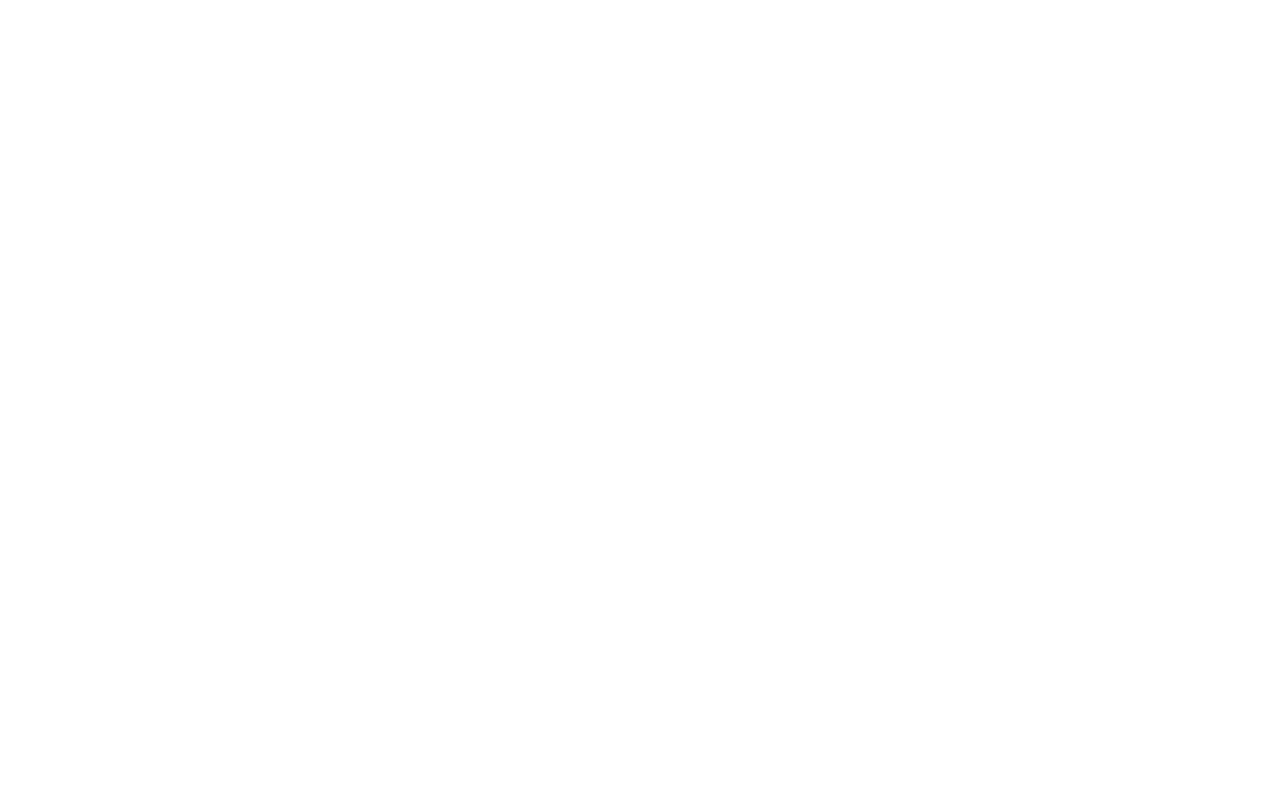
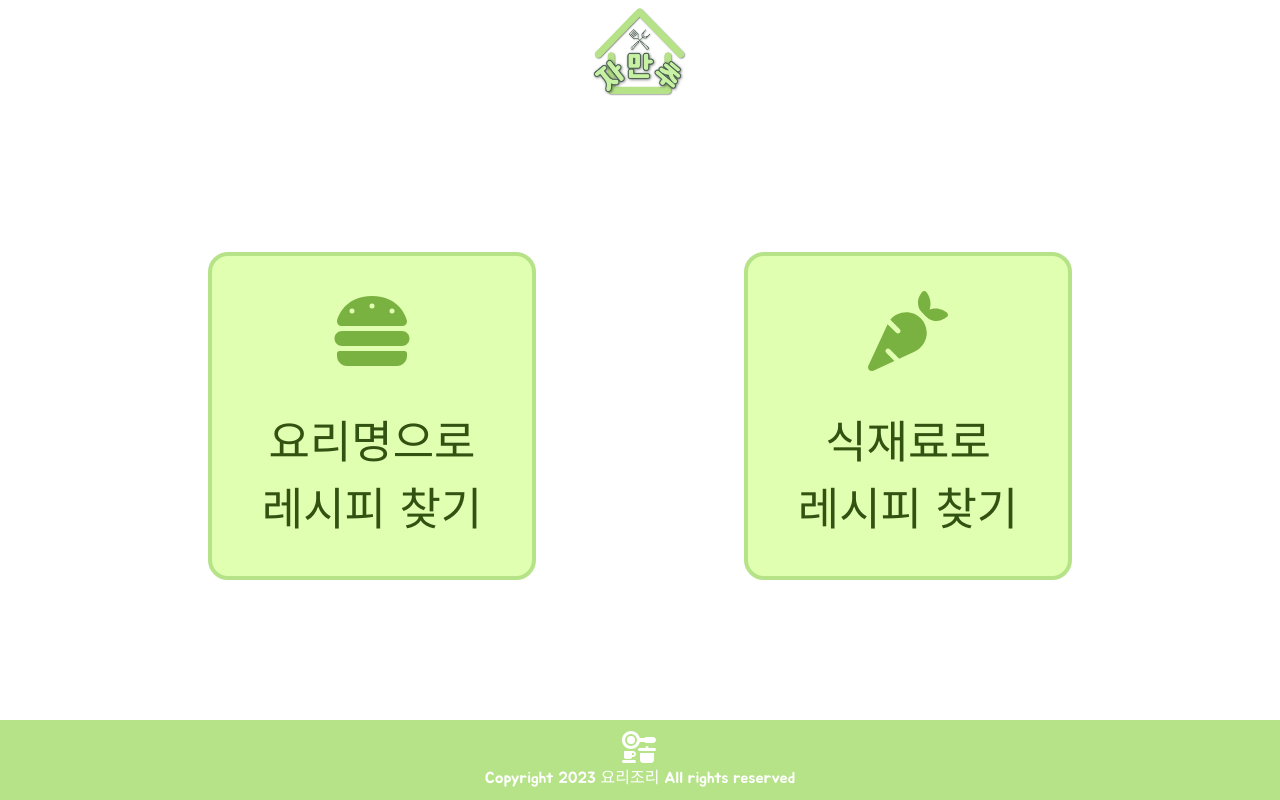
Before and after one commit to Lim-JiSeon/Bigdata, a React (Create React App) app in the folder WebProject/: page /pages/Select in a window 1280 px wide. Before the commit this address had no page. Built offline with nearby package versions, Linux system fonts and the light colour scheme.

Commit message:
[FEAT] 입력 선택 페이지 구현

```diff
--- a/WebProject/src/containers/Footer.jsx
+++ b/WebProject/src/containers/Footer.jsx
@@ -2,7 +2,6 @@
 import { faKitchenSet } from "@fortawesome/free-solid-svg-icons";
 import styled from "styled-components";
 
-function Footer() {
 const Style = {
   Footer: styled.div`
     width: 100%;
@@ -17,8 +16,9 @@
     color: white;
     font-family: 'Jua', sans-serif;
   `,
-  }
+};
 
+function Footer() {
   return (
     <>
       <Style.Footer>
--- a/WebProject/src/containers/Header.jsx
+++ b/WebProject/src/containers/Header.jsx
@@ -2,7 +2,6 @@
 import logoImg from "../img/Logo.png";
 import { Link } from "react-router-dom";
 
-function Header() {
 const Style = {
   Header: styled.div`
       width: 100%;
@@ -16,8 +15,9 @@
       width: 100px;
       height: 100px;
   `,
-  }
+};
 
+function Header() {
   return (
     <>
       <Style.Header>
--- a/WebProject/src/containers/InputCtn.jsx
+++ b/WebProject/src/containers/InputCtn.jsx
@@ -1,13 +1,12 @@
 import styled from "styled-components";
 
+const Style = {
+  Wrapper: styled.div`
+    flex: 1;
+  `,
+};
+
 function InputCtn() {
-
-  const Style = {
-    Wrapper: styled.div`
-      flex: 1;
-    `,
-  }
-
   return (
     <>
       <Style.Wrapper>
--- a/WebProject/src/containers/MainCtn.jsx
+++ b/WebProject/src/containers/MainCtn.jsx
@@ -5,7 +5,6 @@
 import img3 from "../img/img3.jpg";
 
 
-function MainCtn() {
 const rotate = keyframes`
   from {
       transform:rotate(0deg);
@@ -65,10 +64,11 @@
     border: 2px solid #3B7400;;
     background-color: #E1FFB1;
     font-size: 24px;
-      font-weight: bold;
+    font-family: 'Jua', sans-serif;
   `
-  }
+};
 
+function MainCtn() {
   const ImgArray = [
     <Style.ImgElement src={img1}></Style.ImgElement>,
     <Style.ImgElement src={img2}></Style.ImgElement>,
@@ -93,7 +93,7 @@
             <Style.ImgList>
               {ImgArray}
             </Style.ImgList>
-            <Link to="../pages/Input"><Style.BtnWrap>
+            <Link to="../pages/Select"><Style.BtnWrap>
               <Style.StartBtn>시작하기</Style.StartBtn>
             </Style.BtnWrap></Link>
         </Style.Intro>
--- a/WebProject/src/containers/RecipeCtn.jsx
+++ b/WebProject/src/containers/RecipeCtn.jsx
@@ -1,13 +1,12 @@
 import styled from "styled-components";
 
+const Style = {
+  Wrapper: styled.div`
+    flex: 1;
+  `,
+};
+
 function RecipeCtn() {
-
-  const Style = {
-    Wrapper: styled.div`
-      flex: 1;
-    `,
-  }
-
   return (
     <>
       <Style.Wrapper>
--- a/WebProject/src/containers/RecipeListCtn.jsx
+++ b/WebProject/src/containers/RecipeListCtn.jsx
@@ -1,13 +1,12 @@
 import styled from "styled-components";
 
+const Style = {
+  Wrapper: styled.div`
+    flex: 1;
+  `,
+};
+
 function RecipeListCtn() {
-
-  const Style = {
-    Wrapper: styled.div`
-      flex: 1;
-    `,
-  }
-
   return (
     <>
       <Style.Wrapper>
--- /dev/null
+++ b/WebProject/src/containers/SelectCtn.jsx
@@ -0,0 +1,64 @@
+import { Link } from "react-router-dom";
+import styled from "styled-components";
+import { FontAwesomeIcon } from "@fortawesome/react-fontawesome";
+import { faCarrot } from "@fortawesome/free-solid-svg-icons";
+import { faBurger } from "@fortawesome/free-solid-svg-icons";
+
+const Style = {
+    Wrapper: styled.div`
+      flex: 1;
+    `,
+    Wrap: styled.div`
+        height: 100%;
+        display: flex;
+        align-items: center;
+        justify-content: space-evenly;
+    `,
+    BtnWrap: styled.div`
+        width: 25vw;
+        height: 40vh;
+        display: flex;
+        flex-direction: column;
+        justify-content: space-evenly;
+        align-items: center;
+        border: 4px solid #B6E388;
+        border-radius: 20px;
+        background: #E1FFB1;
+    `,
+    DishBtn: styled.button`
+        width: 25vw;
+        font-size: 45px;
+        font-family: 'Jua', sans-serif;
+        border: none;
+        background: transparent;
+        color: #325211;
+    `,
+    Link: styled(Link)`
+        text-decoration: none;
+    `,
+};
+
+function SelectCtn() {
+  return (
+    <>
+      <Style.Wrapper>
+        <Style.Wrap>
+            <Style.Link to="../pages/Input" state={{select: true}}>
+                <Style.BtnWrap>
+                    <FontAwesomeIcon icon={faBurger} size="5x" color="#7AB241"/>
+                    <Style.DishBtn>요리명으로<br/> 레시피 찾기</Style.DishBtn>
+                </Style.BtnWrap>
+            </Style.Link>
+            <Style.Link to="../pages/Input" state={{select: false}}>
+                <Style.BtnWrap>
+                    <FontAwesomeIcon icon={faCarrot} size="5x" color="#7AB241"/>
+                    <Style.DishBtn>식재료로<br/> 레시피 찾기</Style.DishBtn>
+                </Style.BtnWrap>
+            </Style.Link>
+        </Style.Wrap>
+      </Style.Wrapper>
+    </>
+  );
+}
+
+export default SelectCtn;
--- a/WebProject/src/index.js
+++ b/WebProject/src/index.js
@@ -5,6 +5,7 @@
 import { BrowserRouter, Route, Routes } from 'react-router-dom';
 import reportWebVitals from './reportWebVitals';
 import Input from './pages/Input';
+import Select from './pages/Select';
 import Main from './pages/Main';
 import RecipeList from './pages/RecipeList';
 import Recipe from './pages/Recipe';
@@ -15,6 +16,7 @@
     <BrowserRouter>
       <Routes>
         <Route path='/' element={ <Main />} />
+        <Route path='/pages/Select' element={ <Select />} />
         <Route path='/pages/Input' element={ <Input />} />
         <Route path='/pages/RecipeList' element={ <RecipeList />} />
         <Route path='/pages/Recipe' element={ <Recipe />} />
--- /dev/null
+++ b/WebProject/src/pages/Select.jsx
@@ -0,0 +1,24 @@
+import Footer from "../containers/Footer";
+import Header from "../containers/Header";
+import styled from "styled-components";
+import SelectCtn from "../containers/SelectCtn";
+
+function Select() {
+  const Style = {
+    Wrapper: styled.div`
+      display: flex;
+      flex-direction: column;
+      height: 100vh;
+    `,
+  }
+
+  return (
+    <Style.Wrapper>
+      <Header></Header>
+      <SelectCtn></SelectCtn>
+      <Footer></Footer>
+    </Style.Wrapper>
+  );
+}
+
+export default Select;
```
Lines whose indentation alone changed are shown as unchanged.
